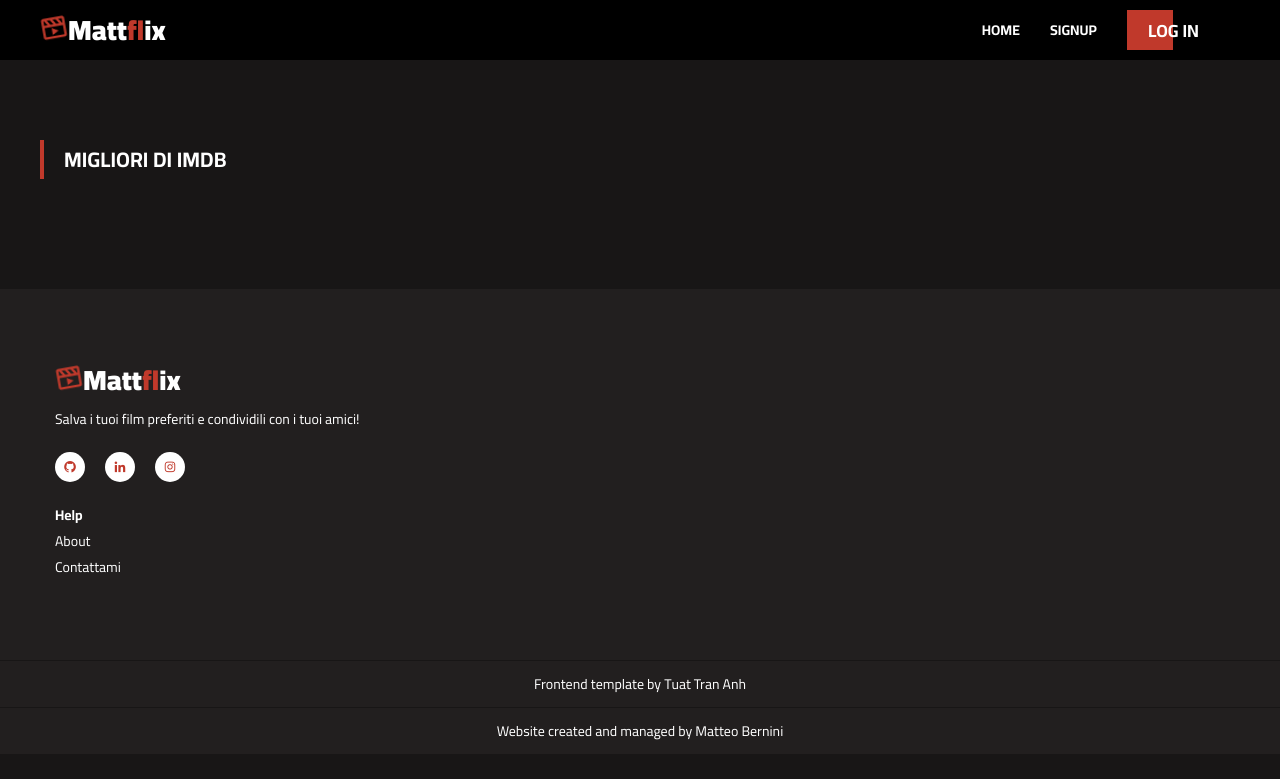
After one commit to mattebernini/mattflix, a Flask app: page /cosa_vedere in a window 1280 px wide. The commit adds this page. Shown: the top 779 px of the page. Run offline with Flask 3, Linux system fonts and the light colour scheme; data that the repository does not hold is empty; some libraries are stand-ins or nearby versions.

Commit message:
add da_vedere with best imdb movies

```diff
--- a/website/frontend.py
+++ b/website/frontend.py
@@ -1,5 +1,5 @@
 from flask import Blueprint, render_template, request
-from website.utility import get_da_vedere, get_comune, get_seguiti, get_ti_seguono, get_tutti_utenti, get_tutti_film, save_cookie, get_film_search, get_preferiti, get_consigliati
+from website.utility import get_best_film_by_imdb, get_da_vedere, get_comune, get_seguiti, get_ti_seguono, get_tutti_utenti, get_tutti_film, save_cookie, get_film_search, get_preferiti, get_consigliati
 from flask_login import login_required, current_user
 from .models import Utente, Seguaci
 from . import db
@@ -56,3 +56,10 @@ def profilo(username_amico):
                             id_amico = id_amico,
                             tutti = get_tutti_film(id_amico),
                             user=current_user)
+
+@login_required
+@frontend.route('/cosa_vedere')
+def cosa_vedere():
+    return render_template("cosa_vedere.html",
+                           migliori = get_best_film_by_imdb(),
+                            user=current_user)
--- a/website/templates/base.html
+++ b/website/templates/base.html
@@ -37,6 +37,7 @@
                     {% if user.is_authenticated %}
                     <li><a href="/amici">Amici</a></li>
                     <li><a href="/feedback">feedback</a></li>
+                    <li><a href="/cosa_vedere">cosa vedere</a></li>
                     <li><a href="/logout">Logout</a></li>
                     <li>
                         <a href="/" class="btn btn-hover">
--- /dev/null
+++ b/website/templates/cosa_vedere.html
@@ -0,0 +1,73 @@
+{% extends "base.html" %} {% block title %}index{% endblock %} {% block
+    content %}
+        <!-- migliori SECTION -->
+        <div class="section">
+            <div class="container">
+                <div class="section-header">
+                    Migliori di imdb
+                </div>
+                <div class="movies-slide carousel-nav-center owl-carousel">
+                    {% for film in migliori %}
+                    <!-- MOVIE ITEM -->
+                    <div class="movie-item-wrapper">
+                        <a target="_blank" href="https://www.imdb.com/title/tt{{film[0]}}" class="movie-item">
+                            <img src="{{film[2]}}" alt="">
+                            <div class="movie-item-content">
+                                <div class="movie-item-title">
+                                    {{film[1]}}
+                                </div>
+                                <div class="movie-infos">
+                                    <div class="movie-info">
+                                        <i class="bx bxs-star"></i>
+                                        <span>{{film[3]}}</span>
+                                    </div>
+                                    <div class="movie-info">
+                                        <i class="bx bxs-time"></i>
+                                        <span>{{film[4]}}</span>
+                                    </div>
+                                    <div class="movie-info">
+                                        <span>{{film[5]}}</span>
+                                    </div>
+                                </div>
+                            </div>
+                        </a>
+                        <form id="rate_film_{{ film[0] }}" class="rate">
+                            <input type="radio" id="star5_{{ film[0] }}" name="rate_{{ film[0] }}" value="5" />
+                            <label for="star5_{{ film[0] }}" title="text">5 stars</label>
+                            <input type="radio" id="star4_{{ film[0] }}" name="rate_{{ film[0] }}" value="4" />
+                            <label for="star4_{{ film[0] }}" title="text">4 stars</label>
+                            <input type="radio" id="star3_{{ film[0] }}" name="rate_{{ film[0] }}" value="3" />
+                            <label for="star3_{{ film[0] }}" title="text">3 stars</label>
+                            <input type="radio" id="star2_{{ film[0] }}" name="rate_{{ film[0] }}" value="2" />
+                            <label for="star2_{{ film[0] }}" title="text">2 stars</label>
+                            <input type="radio" id="star1_{{ film[0] }}" name="rate_{{ film[0] }}" value="1" />
+                            <label for="star1_{{ film[0] }}" title="text">1 star</label>
+                        </form>
+                        <form id="consiglia_film_{{ film[0] }}" class="consiglia_film checkbox">
+                            <input type="checkbox" name="consiglia_{{ film[0] }}" id="consiglia"/>
+                            <label for="consiglia">
+                                Consiglia
+                                <div></div>
+                            </label>
+                        </form>
+                        <form id="da_vedere_{{ film[0] }}" class="checkbox da_vedere">
+                                <input type="checkbox" name="da_vedere_{{ film[0] }}" id="da_vedere"/>
+                                <label for="da_vedere">
+                                    Da Vedere
+                                    <div></div>
+                                </label>
+                        </form>
+                    </div>
+                    <!-- END MOVIE ITEM -->
+                    {% endfor %}
+                </div>
+            </div>
+        </div>
+        <!-- END migliori SECTION -->
+        <script type="text/javascript" src="https://code.jquery.com/jquery-1.7.1.min.js"></script>
+        <script src="{{ url_for('static',filename='js/film_rating.js') }}"></script>
+        <script src="{{ url_for('static',filename='js/consiglia_film.js') }}"></script>
+        <script src="{{ url_for('static',filename='js/segui.js') }}"></script>
+        <script src="{{ url_for('static',filename='js/da_vedere.js') }}"></script>
+
+ {% endblock %}
--- a/website/utility.py
+++ b/website/utility.py
@@ -38,12 +38,39 @@ def get_film_search(str):
         print(e)
         return films
     for i in range(len(search)):
-        # togliere film già visti
         id = search[i].movieID
         url_img = search[i]['cover url'] if 'cover url'in search[i] else ""
         film = [id, search[i]['title'], pulisci_img_url(url_img)]
         films.append(film)
-        if i > 15:
+        if i > 20:
+            break
+    return films
+
+def get_best_film_by_imdb():
+    films = []
+    quanti = 20
+    ia = Cinemagoer()
+    try:
+        ia = Cinemagoer()
+        search = ia.get_top250_movies()
+    except IMDbError as e:
+        print(e)
+        return films
+    for i in range(len(search)):
+        film_id = search[i].movieID
+        # se il film non è in locale lo salvo
+        film = Film.query.filter_by(imdb_id_film=film_id).first()
+        if not film:
+            film_data = get_film_data(film_id)
+            if film_data:
+                film = Film(imdb_id_film=film_id, title=film_data['title'], rating=film_data['rating'], tipo=film_data['kind'], year=film_data['year'], img_url=film_data['cover url'])
+                db.session.add(film)
+                db.session.flush()
+                db.session.commit()
+        film_title, film_img_url = film.title, film.img_url
+        film_fe = [film_id, film_title, film_img_url]
+        films.append(film_fe)
+        if i > quanti:
             break
     return films
 
@@ -56,6 +83,7 @@ def get_film_data(id):
     except IMDbError as e:
         print(e)
     return movie
+
 
 def get_preferiti(user_id):
     results = db.session.query(Recensione.imdb_id_film, Film.title, Film.img_url, Recensione.voto_utente, Film.year, Film.tipo, Recensione.consigliato, Recensione.da_vedere).\
```
Also changed, not shown: README.md, 1 other file.
